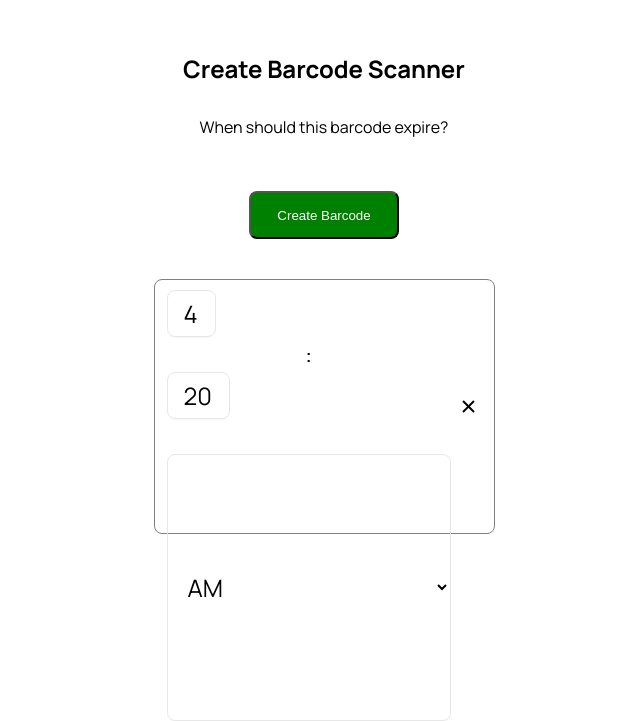
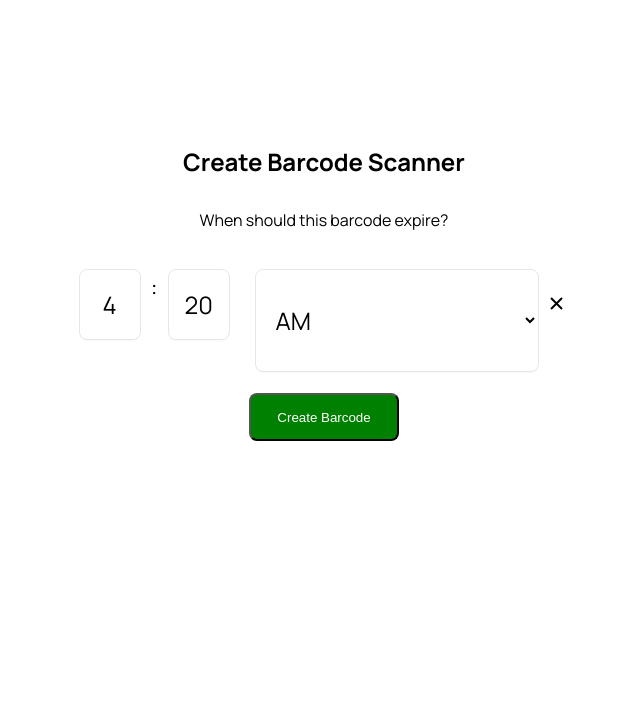
Before and after one commit to chevck/attendance-system, a React (Create React App) app: page / in a window 1280 px wide. Shown: the part 103-824 px from the top of the page, without its empty margins (316-956 px from the left). After the commit the page ends 800 px from the top, so only its background shows below. Built offline with nearby package versions, Linux system fonts and the light colour scheme.

Commit message:
fix: time picker

```diff
--- a/public/index.css
+++ b/public/index.css
@@ -82,12 +82,23 @@ button:disabled {
 }
 
 .ccw-attendance-app .create-barcode .react-time-picker__wrapper {
-  padding: 10px;
-  border-radius: 8px;
+  /* padding: 10px;
+  border-radius: 8px; */
+  border: none;
+}
+
+.ccw-attendance-app
+  .create-barcode
+  .react-time-picker__wrapper
+  .react-time-picker__inputGroup {
+  display: flex;
+  gap: 10px;
 }
 
 .ccw-attendance-app .create-barcode .react-time-picker input {
-  height: 13px;
+  width: 60px !important;
+  padding: 0 !important;
+  text-align: center;
 }
 
 .ccw-attendance-app .create-barcode h4 {
--- a/src/pages/create-barcode.js
+++ b/src/pages/create-barcode.js
@@ -45,22 +45,22 @@ export function CreateBarCode() {
       <h4>Create Barcode Scanner</h4>
       <div>
         <p>When should this barcode expire?</p>
-
-        <br />
-        <button
-          disabled={loading}
-          className='btn-create'
-          onClick={handleCreateBarcode}
-        >
-          {loading ? <Loader /> : "Create Barcode"}
-        </button>
         <br />
         <TimePicker
           onChange={(time) => setExpiryTime(time)}
           value={expiryTime}
           disableClock={true}
+          amPmAriaLabel='PM'
         />
-        <br />
+        <div>
+          <button
+            disabled={loading}
+            className='btn-create'
+            onClick={handleCreateBarcode}
+          >
+            {loading ? <Loader /> : "Create Barcode"}
+          </button>
+        </div>
       </div>
       {qrData ? <QRCode value={qrData} /> : null}
     </div>
```
